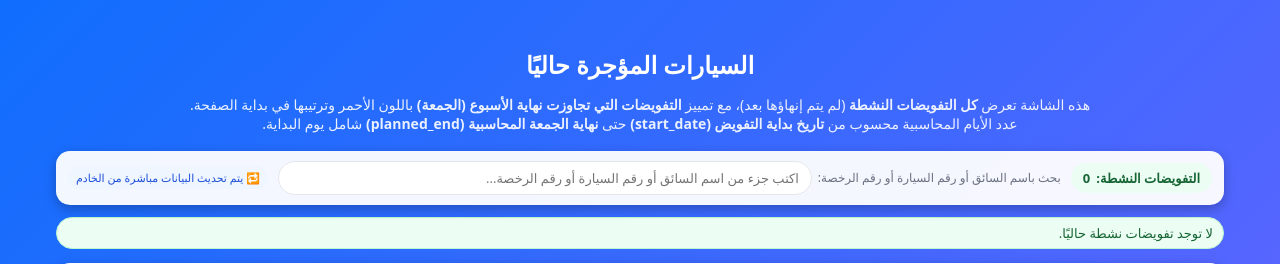
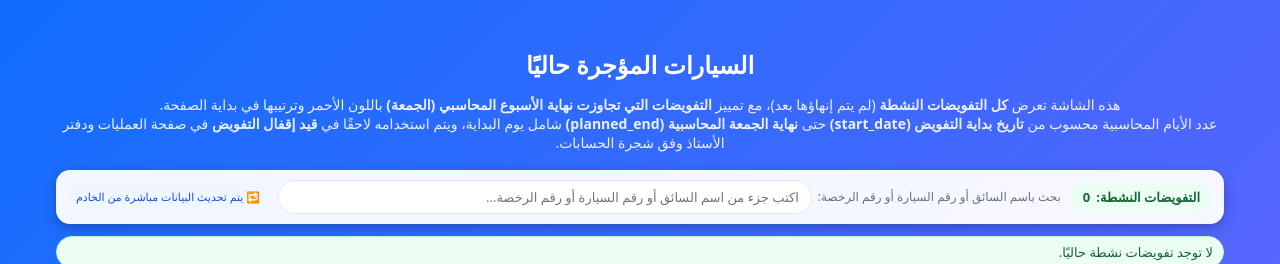
Before and after one commit to mn01001920890/opertional-car, a Flask app: page /rented in a window 1280 px wide. Shown: the part 52-316 px from the top of the page. Run offline with Flask 3, Linux system fonts and the light colour scheme; data that the repository does not hold is empty.

Commit message:
Update rented.html

```diff
--- a/templates/rented.html
+++ b/templates/rented.html
@@ -578,7 +578,7 @@
 
     .modal-row {
       display: flex;
-      justify-content: space بين;
+      justify-content: space-between;
       gap: 6px;
       margin-bottom: 4px;
     }
@@ -703,10 +703,11 @@
     <h2>السيارات المؤجرة حاليًا</h2>
     <p class="subtitle">
       هذه الشاشة تعرض <strong>كل التفويضات النشطة</strong> (لم يتم إنهاؤها بعد)، مع تمييز
-      <strong>التفويضات التي تجاوزت نهاية الأسبوع (الجمعة)</strong> باللون الأحمر وترتيبها في بداية الصفحة.
+      <strong>التفويضات التي تجاوزت نهاية الأسبوع المحاسبي (الجمعة)</strong> باللون الأحمر وترتيبها في بداية الصفحة.
       <br/>
       عدد الأيام المحاسبية محسوب من <strong>تاريخ بداية التفويض (start_date)</strong> حتى
-      <strong>نهاية الجمعة المحاسبية (planned_end)</strong> شامل يوم البداية.
+      <strong>نهاية الجمعة المحاسبية (planned_end)</strong> شامل يوم البداية، ويتم استخدامه لاحقًا
+      في <strong>قيد إقفال التفويض</strong> في صفحة العمليات ودفتر الأستاذ وفق شجرة الحسابات.
     </p>
 
     <!-- شريط الفلترة والعداد -->
@@ -837,7 +838,8 @@
           placeholder="اكتب القيمة النهائية للتفويض عند الإقفال"
         />
         <div class="modal-hint">
-          يمكنك تعديل هذه القيمة (زيادة أو تخفيض) حسب الواقع الفعلي قبل تسجيل القيد المحاسبي.
+          يمكنك تعديل هذه القيمة (زيادة أو تخفيض) حسب الواقع الفعلي قبل تسجيل <strong>قيد إقفال التفويض</strong>
+          الذي سيظهر في صفحة العمليات ودفتر الأستاذ وفق شجرة الحسابات (مثلاً: إيراد إيجار سيارات / حساب السائق).
         </div>
 
         <div class="modal-section-title">بيان الإقفال</div>
@@ -847,7 +849,7 @@
           placeholder="مثال: إقفال تفويض أسبوعي للسيارة رقم ... عن الفترة من ... إلى ..."
         ></textarea>
         <div class="modal-hint">
-          البيان سيظهر في اليومية / العمليات لتوضيح سبب وطبيعة الإقفال.
+          البيان سيظهر في اليومية / العمليات لتوضيح سبب وطبيعة الإقفال وربطه بالسائق والسيارة.
         </div>
       </div>
 
@@ -859,7 +861,7 @@
           class="modal-btn confirm"
           onclick="confirmCloseAuthorization()"
         >
-          ✅ تأكيد الإقفال وإنشاء تفويض جديد
+          ✅ تأكيد الإقفال وتسجيل القيد للأسبوع
         </button>
       </div>
     </div>
@@ -940,7 +942,7 @@
         bar.style.display = "none";
         return;
       }
-      bar.innerHTML = message; // ← هنا بدّلنا من textContent إلى innerHTML
+      bar.innerHTML = message;
       bar.className = "status-bar " + (isError ? "err" : "ok");
       bar.style.display = "block";
     }
@@ -1128,7 +1130,8 @@
 
           <p class="small-note">
             عند الضغط على "إنهاء التفويض" سيتم فتح نافذة لمراجعة القيمة والبيان قبل الإقفال،
-            ثم تسجيل القيد المحاسبي وإنشاء تفويض جديد للأسبوع التالي تلقائيًا.
+            ثم يقوم النظام من الباك إند بإنشاء <strong>قيد إقفال التفويض</strong> وربطه بشجرة الحسابات
+            وظهوره في صفحة العمليات، مع إمكانية إنشاء تفويض جديد للأسبوع التالي تلقائيًا.
           </p>
         `;
 
@@ -1290,7 +1293,7 @@
       document.getElementById("closeModalOverlay").style.display = "none";
       const btn = document.getElementById("confirmCloseBtn");
       btn.disabled = false;
-      btn.textContent = "✅ تأكيد الإقفال وإنشاء تفويض جديد";
+      btn.textContent = "✅ تأكيد الإقفال وتسجيل القيد للأسبوع";
     }
 
     // تأكيد الإقفال فعليًا (استدعاء API)
@@ -1320,7 +1323,7 @@
 
       const noteStr = (noteInput.value || "").trim();
 
-      if (!window.confirm("هل تريد تأكيد إقفال التفويض بهذه القيمة والبيان؟")) {
+      if (!window.confirm("هل تريد تأكيد إقفال التفويض بهذه القيمة والبيان وتسجيل القيد للأسبوع؟")) {
         return;
       }
 
@@ -1328,8 +1331,13 @@
         btn.disabled = true;
         btn.textContent = "جاري الإقفال...";
 
-        showStatus("جارِ إقفال التفويض وإنشاء تفويض جديد للأسبوع التالي...", false);
+        showStatus("جارِ إقفال التفويض وحساب الأسبوع المحاسبي وتسجيل القيد...", false);
 
+        // الباك إند هنا مسؤول عن:
+        // - تحديث التفويض (closed_amount, closing_note, close_date)
+        // - إنشاء قيد إقفال في اليومية العامة حسب شجرة الحسابات
+        // - ربط القيد بصفحة العمليات
+        // - (اختياري) إنشاء تفويض جديد للأسبوع التالي إن لزم
         const res = await fetch(`/api/authorizations/${pendingCloseAuth.id}/end`, {
           method: "PATCH",
           headers: { "Content-Type": "application/json" },
@@ -1348,7 +1356,7 @@
           const msg = data.error || `لم يتم إقفال التفويض (HTTP ${res.status})`;
           showStatus(msg, true);
           btn.disabled = false;
-          btn.textContent = "✅ تأكيد الإقفال وإنشاء تفويض جديد";
+          btn.textContent = "✅ تأكيد الإقفال وتسجيل القيد للأسبوع";
           return;
         }
 
@@ -1386,7 +1394,7 @@
           </a>
         `;
 
-        const htmlMessage = `✅ تم إقفال التفويض وإنشاء تفويض جديد للأسبوع التالي${msgExtra}.<br>${linkHtml}`;
+        const htmlMessage = `✅ تم إقفال التفويض وتسجيل القيد للأسبوع المحاسبي${msgExtra}.<br>${linkHtml}`;
 
         // إخفاء المودال بعد الحساب
         cancelCloseModal();
@@ -1398,7 +1406,7 @@
         console.error(err);
         showStatus("تعذر إقفال التفويض. تأكد من أن الخادم يعمل ثم أعد المحاولة.", true);
         btn.disabled = false;
-        btn.textContent = "✅ تأكيد الإقفال وإنشاء تفويض جديد";
+        btn.textContent = "✅ تأكيد الإقفال وتسجيل القيد للأسبوع";
       }
     }
 
```
